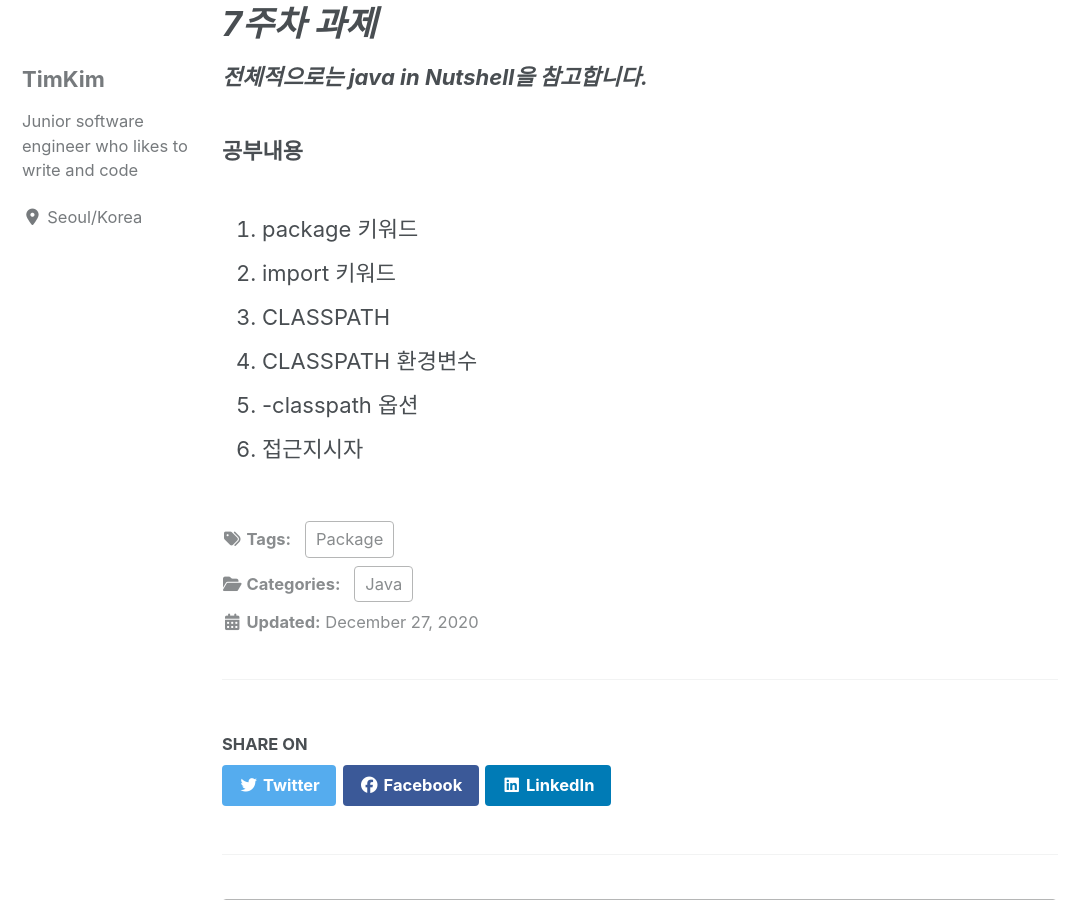
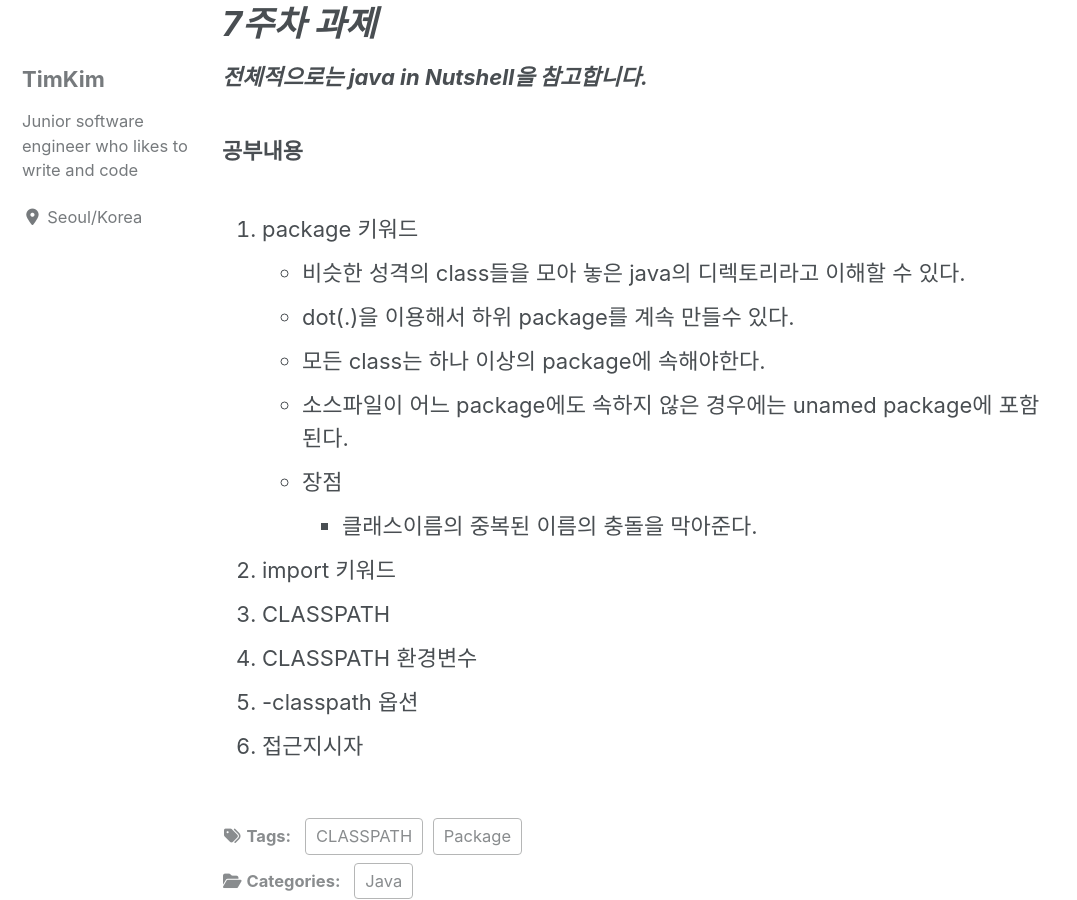
Before and after one commit to Youngjin-KimY/blog, a Jekyll site: the page built from _posts/2020-12-27-Javaseventh.md, in a window 1280 px wide and 900 px high, scrolled down 198 px. Shown: the whole window, without its empty margins (0-1077 px from the left). Built offline with Jekyll 4.4.1, drawn with Linux system fonts in a browser that asks for light colours; cached includes are drawn as plain includes; nearby versions of some CDN libraries; comment, search, counter and statistics services are not loaded.

Commit message:
package 정리중

```diff
--- a/_posts/2020-12-27-Javaseventh.md
+++ b/_posts/2020-12-27-Javaseventh.md
@@ -4,6 +4,7 @@ categories:
     - Java
 tags:
     - Package
+    - CLASSPATH
 last_modified_at: 2020-12-27 23:00:00
 ---
 # *7주차 과제*
@@ -12,6 +13,12 @@ last_modified_at: 2020-12-27 23:00:00
 ### 공부내용  <br>
 
 1. package 키워드
+    - 비슷한 성격의 class들을 모아 놓은 java의 디렉토리라고 이해할 수 있다.
+    - dot(.)을 이용해서 하위 package를 계속 만들수 있다.
+    - 모든 class는 하나 이상의 package에 속해야한다.
+    - 소스파일이 어느 package에도 속하지 않은 경우에는 unamed package에 포함된다.
+    - 장점
+        - 클래스이름의 중복된 이름의 충돌을 막아준다.
 2. import 키워드
 3. CLASSPATH
 4. CLASSPATH 환경변수
```
